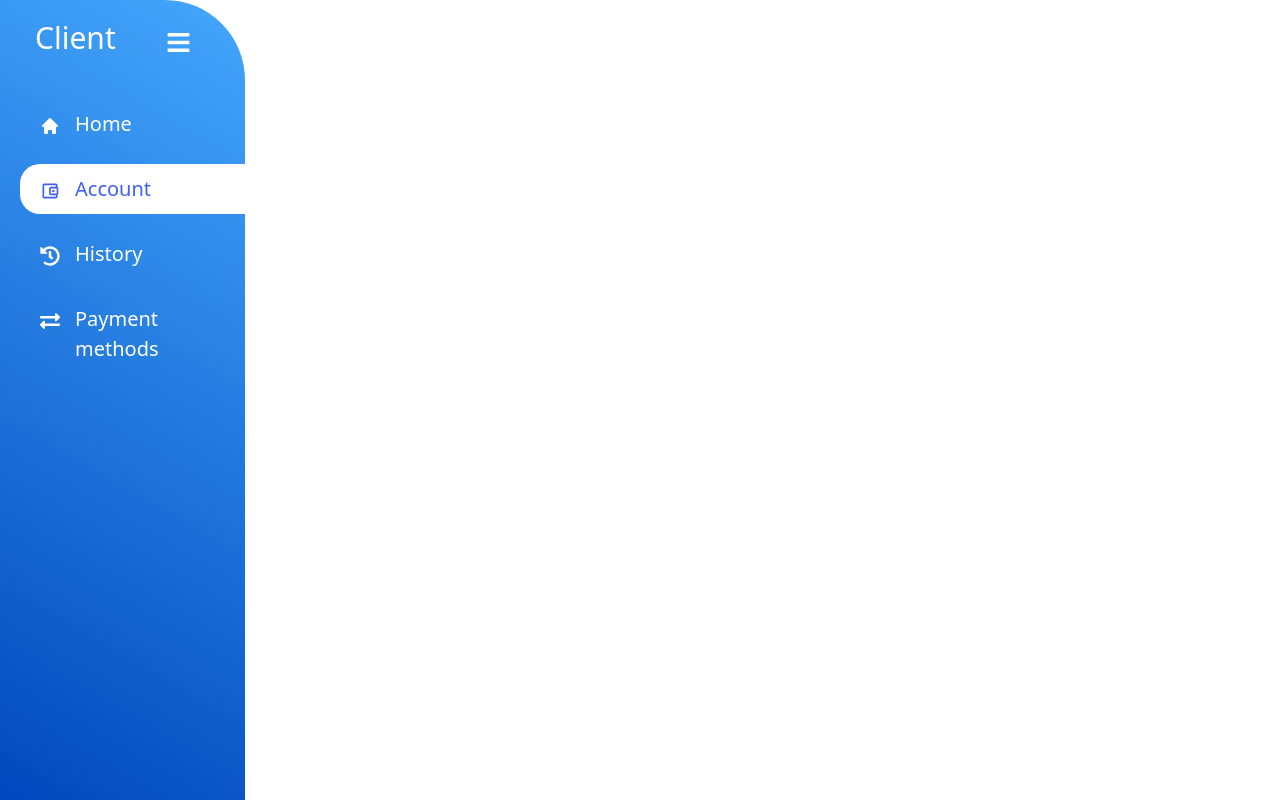
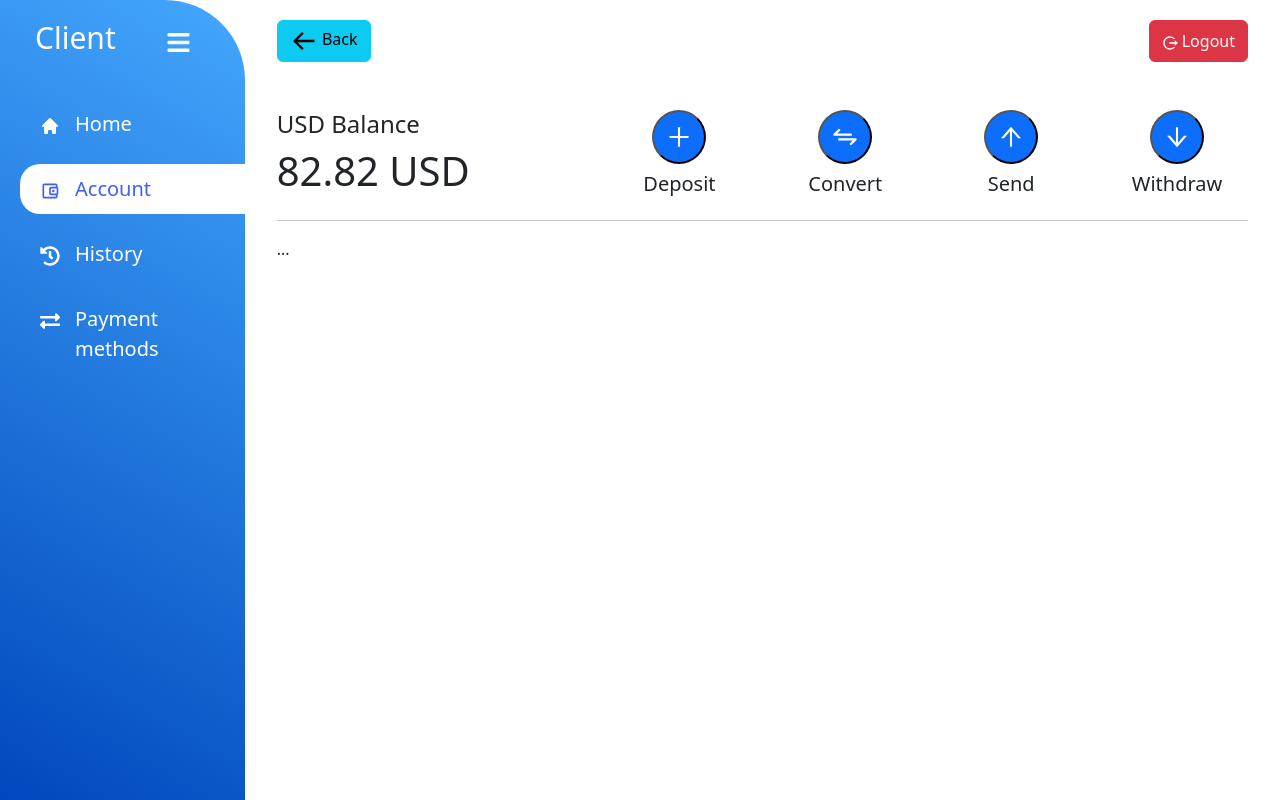
Before and after one commit to bauer318/pri-trans-client, a React (Create React App) app: page /client/account/1 in a window 1280 px wide. Built offline with nearby package versions, Linux system fonts and the light colour scheme.

Commit message:
UI Client's balance item done

```diff
--- a/src/App.css
+++ b/src/App.css
@@ -12,6 +12,7 @@ main {
     width: 100%;
     padding: 20px;
 }
+
 .sidebar {
     color: #fff;
     width: 250px;
@@ -36,6 +37,7 @@ main {
     margin-left: 50px;
     font-size: 25px;
 }
+
 .link {
     color: #fff;
     display: flex;
@@ -54,7 +56,8 @@ main {
     border-top-left-radius: 20px;
     border-bottom-left-radius: 20px;
 }
-.link:hover::after{
+
+.link:hover::after {
     content: "";
     position: absolute;
     background-color: transparent;
@@ -65,7 +68,8 @@ main {
     border-bottom-right-radius: 18px;
     box-shadow: 0 20px 0 0 #fff;
 }
-.link:hover::before{
+
+.link:hover::before {
     content: "";
     position: absolute;
     background-color: transparent;
@@ -80,10 +84,12 @@ main {
 .icon, .link_text {
     font-size: 20px;
 }
-.country-card{
+
+.country-card {
     max-height: 200px;
     min-height: 200px;
 }
+
 .loading {
     display: flex;
     justify-content: center;
@@ -105,6 +111,27 @@ main {
         transform: rotate(360deg);
     }
 }
-balance-link{
-    background: red;
+
+.center1 {
+    background: gray;
+    width: 50px;
+    height: 50px;
+    border-radius: 50%;
+    display: flex;
+    align-items: center;
+    text-align: center;
 }
+
+.center {
+    display: inline-block;
+    border-radius: 50%;
+}
+
+.center span {
+    color: white;
+    display: table-cell;
+    vertical-align: middle;
+    text-align: center;
+    height: 50px;
+    width: 50px;
+}
--- a/src/App.js
+++ b/src/App.js
@@ -16,6 +16,7 @@ import ClientHome from "./pages/ClientHome";
 import ClientAccount from "./pages/ClientAccount";
 import ClientHistory from "./pages/ClientHistory";
 import ClientPaymentMethods from "./pages/ClientPaymentMethods";
+import BalanceItem from "./components/BalanceItem";
 
 
 const App = () => {
@@ -36,6 +37,7 @@ const App = () => {
                         <Route path="/payment-methods" element={<PaymentMethodList/>}/>
                         <Route path={"/client/home"} element={<ClientHome/>} />
                         <Route path={"/client/account"} element={<ClientAccount/>} />
+                        <Route path={"/client/account/1"} element={<BalanceItem/>} />
                         <Route path={"/client/history"} element={<ClientHistory/>} />
                         <Route path={"/client/payment-methods"} element={<ClientPaymentMethods/>} />
                     </Routes>
--- a/src/components/BalanceCard.jsx
+++ b/src/components/BalanceCard.jsx
@@ -4,7 +4,7 @@ import {NavLink} from "react-router-dom";
 const BalanceCard = () => {
     return (
         <div className={"col"}>
-            <NavLink style={{textDecoration: 'none'}} to={"/client/home"}>
+            <NavLink style={{textDecoration: 'none'}} to={"/client/account/1"}>
                 <div className={"card mb-3 card-element"}>
                     <div className={"card-header"}>
                         <h3>Balance $</h3>
--- /dev/null
+++ b/src/components/BalanceItem.jsx
@@ -0,0 +1,47 @@
+import React from 'react';
+import LogoutBtn from "./LogoutBtn";
+import {BiArrowBack} from "react-icons/bi";
+import {useNavigate} from "react-router-dom";
+import {AiOutlineArrowDown, AiOutlineArrowUp, AiOutlinePlus} from "react-icons/ai";
+import CircleBtn from "./CircleBtn";
+import {TbArrowsExchange2} from "react-icons/tb";
+import {FiSend} from "react-icons/fi";
+
+const BalanceItem = () => {
+    const navigate = useNavigate();
+    return (
+        <div className={"container"}>
+            <div className={"row"}>
+                <div className={"col-lg-6 d-flex justify-content-start"}>
+                    <button className={"btn btn-info"} onClick={() => {
+                        navigate("/client/account")
+                    }}><span><i><BiArrowBack size={28}/></i></span> Back
+                    </button>
+                </div>
+                <div className={"col-lg-6 d-flex justify-content-end"}>
+                    <LogoutBtn/>
+                </div>
+            </div>
+            <div className={"row mt-5"}>
+                <div className={"col-lg-4"}>
+                    <h4>USD Balance</h4>
+                    <h1>82.82 USD</h1>
+                </div>
+                <CircleBtn onClick={() => navigate("/client/account")} icon={<AiOutlinePlus size={28}/>}
+                           content={"Deposit"}/>
+                <CircleBtn onClick={() => navigate("/client/account")} icon={<TbArrowsExchange2 size={28}/>}
+                           content={"Convert"}/>
+                <CircleBtn onClick={() => navigate("/client/account")} icon={<AiOutlineArrowUp size={28}/>}
+                           content={"Send"}/>
+                <CircleBtn onClick={() => navigate("/client/account")} icon={<AiOutlineArrowDown size={28}/>}
+                           content={"Withdraw"}/>
+            </div>
+            <hr/>
+            <div>
+                ...
+            </div>
+        </div>
+    );
+};
+
+export default BalanceItem;
--- /dev/null
+++ b/src/components/CircleBtn.jsx
@@ -0,0 +1,16 @@
+import React from 'react';
+
+const CircleBtn = ({onClick, icon, content}) => {
+    return (
+        <div className={"col-lg-2"}>
+            <div className={"d-flex justify-content-center"}>
+                <button className={"center bg-primary"} onClick={onClick}><span><i>{icon}</i></span></button>
+            </div>
+            <div className={"d-flex justify-content-center mt-2"}>
+                <h5>{content}</h5>
+            </div>
+        </div>
+    );
+};
+
+export default CircleBtn;
```
